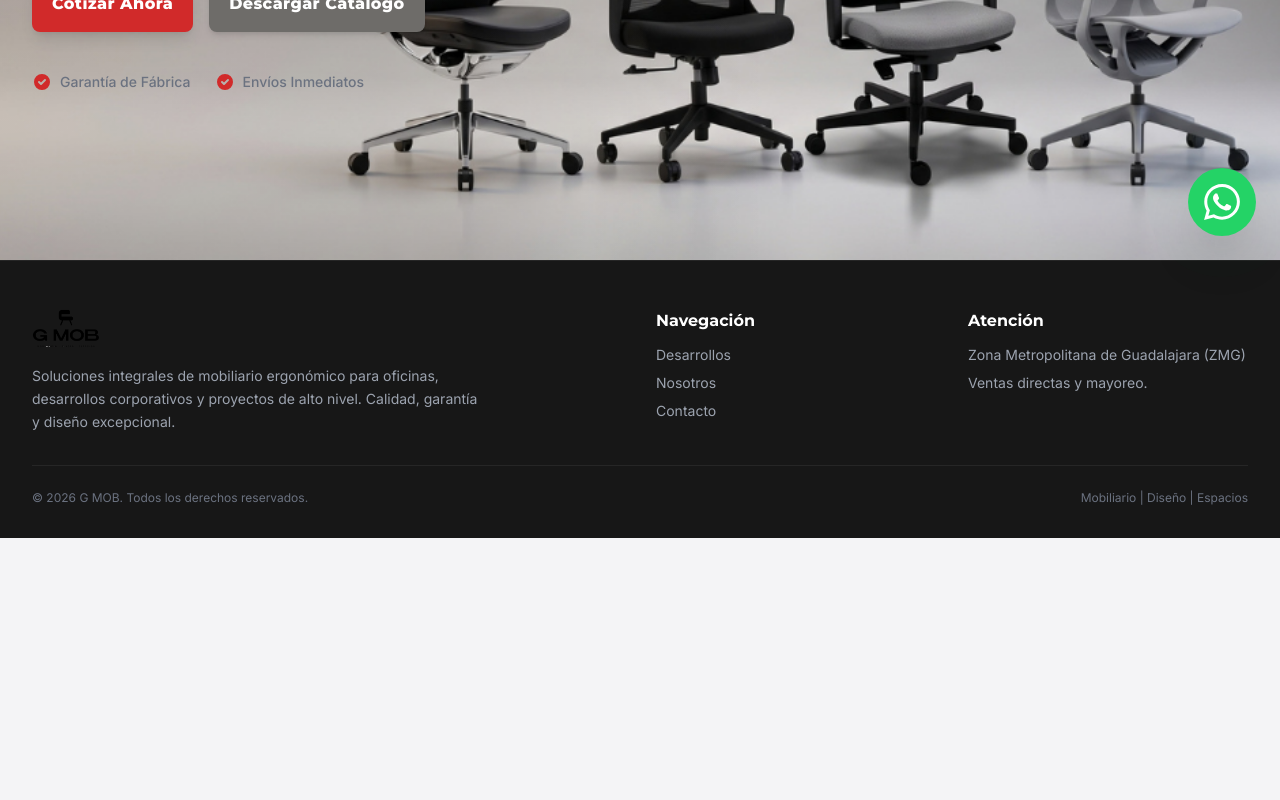
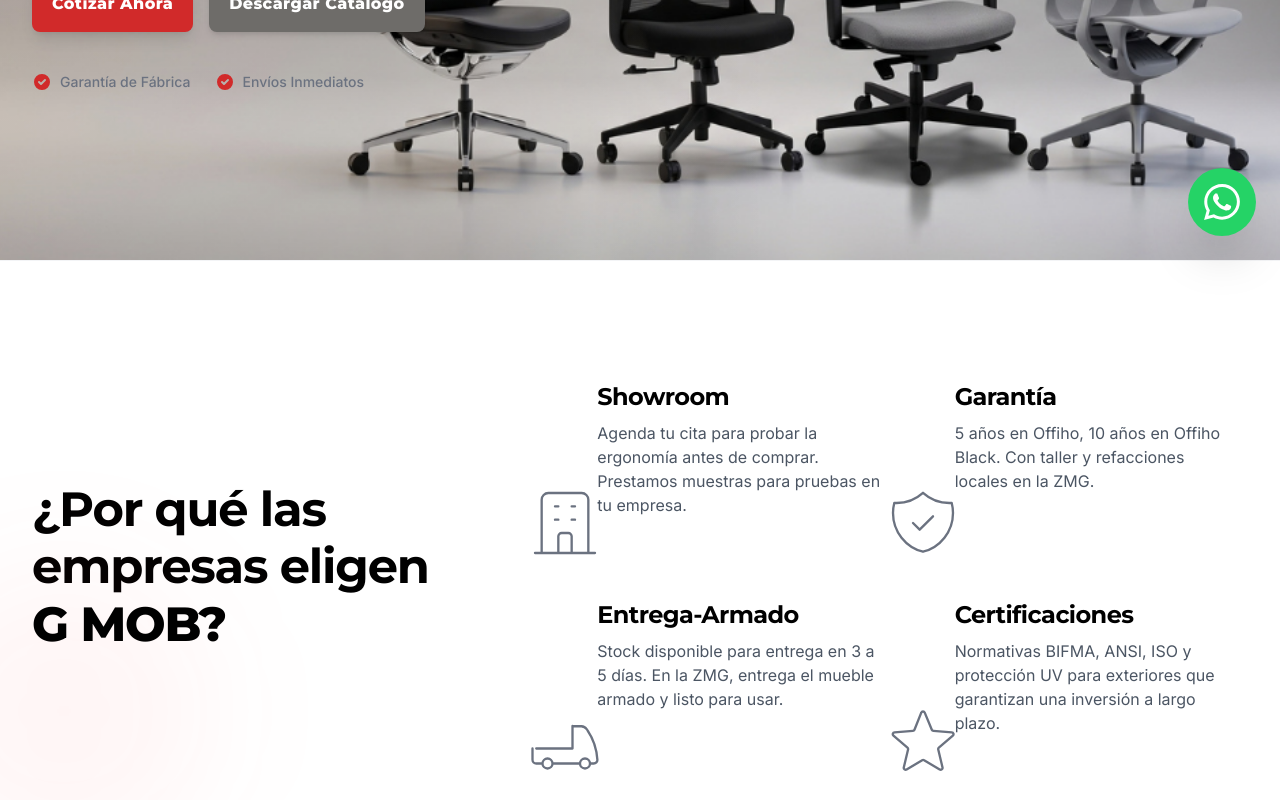
Before and after one commit to jhon-henao13/gmob-web, a React (Vite) app: page / in a window 1280 px wide. Shown: the part 540-1340 px from the top of the page. Before the commit the page ends 1078 px from the top, so only its background shows below. Built offline with nearby package versions, Linux system fonts and the light colour scheme.

Commit message:
feat: add WhyUs section

```diff
--- a/src/App.jsx
+++ b/src/App.jsx
@@ -1,5 +1,6 @@
 import Navbar from './components/Navbar';
 import Hero from './components/Hero';
+import WhyUs from './components/WhyUs';
 import WhatsAppButton from './components/WhatsAppButton';
 import Footer from './components/Footer';
 
@@ -9,6 +10,7 @@ export default function App() {
       <Navbar />
       <main className="flex-grow">
         <Hero />
+        <WhyUs />
       </main>
       <Footer />
       <WhatsAppButton />
--- a/src/components/Navbar.jsx
+++ b/src/components/Navbar.jsx
@@ -39,7 +39,9 @@ export default function Navbar() {
           <img
             src={logoImg}
             alt="G MOB - Mobiliario | Diseño | Espacios"
-            className="h-16 sm:h-20 w-auto object-contain transition-transform duration-300 group-hover:scale-105"
+            className={`w-auto object-contain transition-all duration-300 group-hover:scale-105 ${
+              scrolled ? 'h-12 sm:h-14' : 'h-16 sm:h-20'
+            }`}
             onError={(e) => {
               // Fallback visual si la imagen aún no está en la carpeta assets
               e.target.style.display = 'none';
--- a/src/components/WhatsAppButton.jsx
+++ b/src/components/WhatsAppButton.jsx
@@ -5,7 +5,7 @@ export default function WhatsAppButton() {
   const [isHovered, setIsHovered] = useState(false);
 
   // Reemplaza con tu número corporativo de WhatsApp
-  const whatsappNumber = "573000000000";
+  const whatsappNumber = "523332222490";
   const defaultMessage = encodeURIComponent("¡Hola G MOB! Vengo desde la página web y quiero asesoría para cotizar sillas ergonómicas y mobiliario.");
 
   return (
--- /dev/null
+++ b/src/components/WhyUs.jsx
@@ -0,0 +1,177 @@
+import { motion } from 'framer-motion';
+
+export default function WhyUs() {
+  // Datos exactos extraídos de la imagen
+  const features = [
+    {
+      id: 'showroom',
+      title: 'Showroom',
+      description:
+        'Agenda tu cita para probar la ergonomía antes de comprar. Prestamos muestras para pruebas en tu empresa.',
+      // Icono estilo Line-Art de Edificio / Showroom (Tamaño grande)
+      icon: (
+        <svg
+          className="w-16 h-16 sm:w-20 sm:h-20 text-gray-500 group-hover:text-gmob-red transition-colors duration-300 stroke-[0.7]"
+          fill="none"
+          stroke="currentColor"
+          viewBox="0 0 24 24"
+        >
+          <path
+            strokeLinecap="round"
+            strokeLinejoin="round"
+            d="M19 21V5a2 2 0 00-2-2H7a2 2 0 00-2 2v16m14 0h2m-2 0h-5m-9 0H3m2 0h5m0 0v-5a1 1 0 011-1h2a1 1 0 011 1v5m-4 0h4M9 7h1m-1 4h1m4-4h1m-1 4h1"
+          />
+        </svg>
+      ),
+    },
+    {
+      id: 'garantia',
+      title: 'Garantía',
+      description:
+        '5 años en Offiho, 10 años en Offiho Black. Con taller y refacciones locales en la ZMG.',
+      // Icono estilo Escudo con Checkmark (Tamaño grande)
+      icon: (
+        <svg
+          className="w-16 h-16 sm:w-20 sm:h-20 text-gray-500 group-hover:text-gmob-red transition-colors duration-300 stroke-[0.7]"
+          fill="none"
+          stroke="currentColor"
+          viewBox="0 0 24 24"
+        >
+          <path
+            strokeLinecap="round"
+            strokeLinejoin="round"
+            d="M9 12l2 2 4-4m5.618-4.016A11.955 11.955 0 0112 2.944a11.955 11.955 0 01-8.618 3.04A12.02 12.02 0 003 9c0 5.591 3.824 10.29 9 11.622 5.176-1.332 9-6.03 9-11.622 0-1.042-.133-2.052-.382-3.016z"
+          />
+        </svg>
+      ),
+    },
+    {
+      id: 'entrega',
+      title: 'Entrega-Armado',
+      description:
+        'Stock disponible para entrega en 3 a 5 días. En la ZMG, entrega el mueble armado y listo para usar.',
+      // Icono estilo Camión de Logística / Entrega (Tamaño grande)
+      icon: (
+        <svg
+          className="w-16 h-16 sm:w-20 sm:h-20 text-gray-500 group-hover:text-gmob-red transition-colors duration-300 stroke-[0.7]"
+          fill="none"
+          stroke="currentColor"
+          viewBox="0 0 24 24"
+        >
+          <path
+            strokeLinecap="round"
+            strokeLinejoin="round"
+            d="M8.25 18.75a1.5 1.5 0 01-3 0m3 0a1.5 1.5 0 00-3 0m3 0h6m-9 0H3.375a1.125 1.125 0 01-1.125-1.125V14.25m17.25 4.5a1.5 1.5 0 01-3 0m3 0a1.5 1.5 0 00-3 0m3 0h1.125c.621 0 1.129-.504 1.09-1.124a17.902 17.902 0 00-3.213-9.193 2.056 2.056 0 00-1.58-.86H14.25M16.5 18.75h-2.25m0-11.25V14.25m0 0H3.375"
+          />
+        </svg>
+      ),
+    },
+    {
+      id: 'certificaciones',
+      title: 'Certificaciones',
+      description:
+        'Normativas BIFMA, ANSI, ISO y protección UV para exteriores que garantizan una inversión a largo plazo.',
+      // Icono estilo Estrella de Certificación y Calidad (Tamaño grande)
+      icon: (
+        <svg
+          className="w-16 h-16 sm:w-20 sm:h-20 text-gray-500 group-hover:text-gmob-red transition-colors duration-300 stroke-[0.7]"
+          fill="none"
+          stroke="currentColor"
+          viewBox="0 0 24 24"
+        >
+          <path
+            strokeLinecap="round"
+            strokeLinejoin="round"
+            d="M11.48 3.499a.562.562 0 011.04 0l2.125 5.111a.563.563 0 00.475.345l5.518.442c.499.04.701.663.321.988l-4.204 3.602a.563.563 0 00-.182.557l1.285 5.385c.116.486-.425.878-.852.623l-4.671-2.807a.563.563 0 00-.58 0l-4.67 2.807c-.427.255-.968-.137-.852-.623l1.285-5.385a.563.563 0 00-.182-.557l-4.204-3.602c-.38-.325-.178-.948.32-.988l5.518-.442a.563.563 0 00.475-.345L11.48 3.5z"
+          />
+        </svg>
+      ),
+    },
+  ];
+
+  // Variantes de animación de Framer Motion
+  const containerVariants = {
+    hidden: { opacity: 0 },
+    visible: {
+      opacity: 1,
+      transition: {
+        staggerChildren: 0.18,
+      },
+    },
+  };
+
+  const titleVariants = {
+    hidden: { opacity: 0, x: -40 },
+    visible: {
+      opacity: 1,
+      x: 0,
+      transition: { duration: 0.7, ease: [0.22, 1, 0.36, 1] },
+    },
+  };
+
+  const itemVariants = {
+    hidden: { opacity: 0, y: 30 },
+    visible: {
+      opacity: 1,
+      y: 0,
+      transition: { duration: 0.6, ease: [0.22, 1, 0.36, 1] },
+    },
+  };
+
+  return (
+    <section id="nosotros" className="py-20 sm:py-28 bg-white border-y border-gray-100 overflow-hidden relative">
+      {/* Sutil brillo de fondo decorativo */}
+      <div className="absolute top-1/2 -left-20 w-72 h-72 bg-red-500/5 rounded-full blur-3xl pointer-events-none" />
+
+      <div className="max-w-7xl mx-auto px-4 sm:px-6 lg:px-8">
+        <motion.div
+          variants={containerVariants}
+          initial="hidden"
+          whileInView="visible"
+          viewport={{ once: true, margin: '-100px' }}
+          className="grid grid-cols-1 lg:grid-cols-12 gap-12 lg:gap-16 items-center"
+        >
+
+          {/* COLUMNA IZQUIERDA: TITULAR */}
+          <motion.div variants={titleVariants} className="lg:col-span-5">
+            <h2 className="text-3xl sm:text-4xl md:text-5xl font-bold  text-black !leading-[1.2] font-montserrat tracking-tight">
+              ¿Por qué las <br className="hidden sm:inline" />
+              empresas eligen <br className="hidden sm:inline" />
+              <span className="text-black relative inline-block font-extrabold">
+                G MOB?
+                <span className="absolute left-0 bottom-1 w-full h-2 bg-gmob-red/10 -z-10 rounded" />
+              </span>
+            </h2>
+          </motion.div>
+
+          {/* COLUMNA DERECHA: DISEÑO LIBRE */}
+          <div className="lg:col-span-7 grid grid-cols-1 sm:grid-cols-2 gap-x-8 gap-y-12">
+            {features.map((item) => (
+              <motion.div
+                key={item.id}
+                variants={itemVariants}
+                className="group relative flex flex-col justify-between pt-2 pb-2 min-h-[170px]"
+              >
+                {/* BLOQUE SUPERIOR: TÍTULO Y DESCRIPCIÓN (Desplazado a la derecha con pl-6 o pl-8) */}
+                <div className="pl-6 sm:pl-8">
+                  <h3 className="text-xl sm:text-2xl font-bold font-montserrat text-black tracking-tight group-hover:text-gmob-red transition-colors duration-200 mb-2">
+                    {item.title}
+                  </h3>
+                  <p className="text-gray-600 font-sans text-sm sm:text-base leading-relaxed pr-2">
+                    {item.description}
+                  </p>
+                </div>
+
+                {/* BLOQUE INFERIOR IZQUIERDA: ICONO GRANDE (Posicionado libremente más a la izquierda y más arriba) */}
+                <div className="absolute -left-3 sm:-left-10 bottom-[-10px] sm:bottom-[-20px] flex items-end z-10 pointer-events-none">
+                  {item.icon}
+                </div>
+              </motion.div>
+            ))}
+          </div>
+
+        </motion.div>
+      </div>
+    </section>
+  );
+}
```
